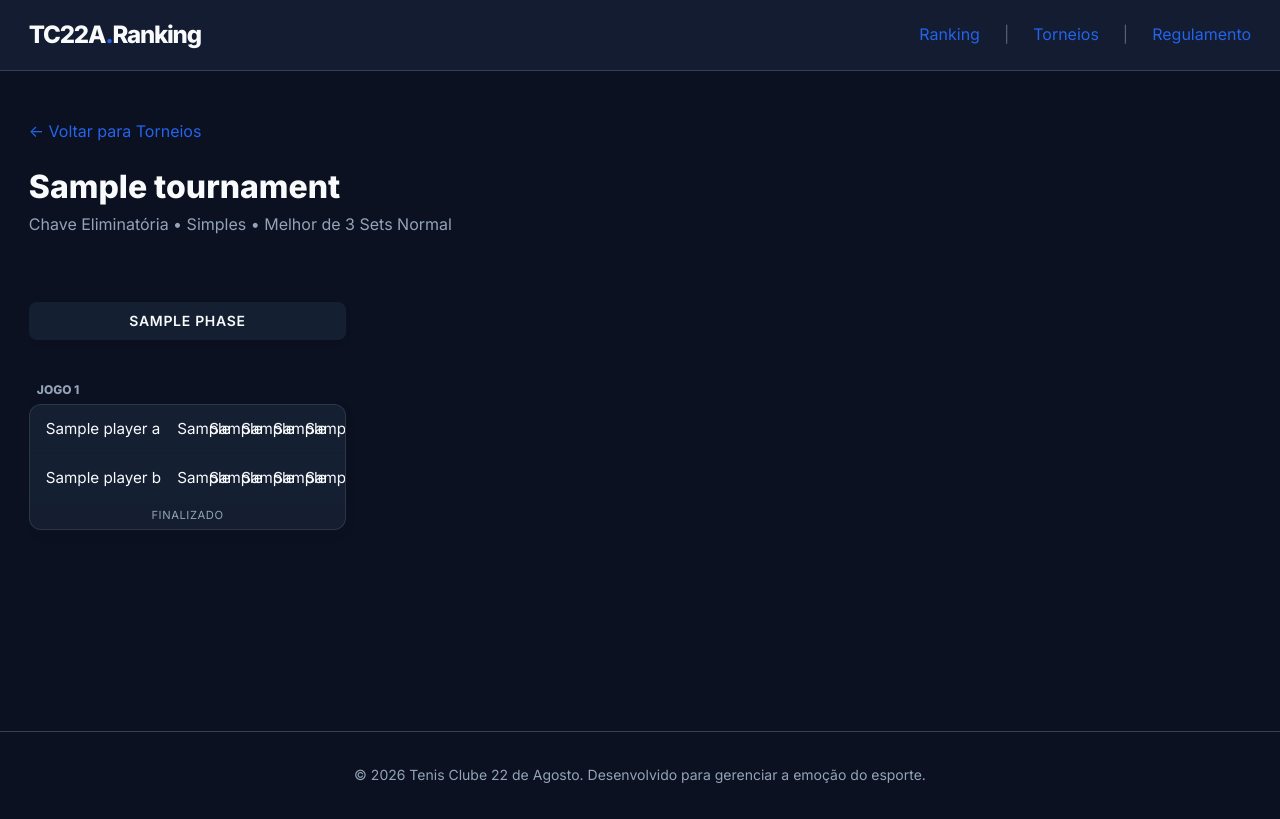
After one commit to fernandotos/TC22A, a Django app: template tournaments/templates/tournaments/knockout_detail.html in a window 1280 px wide. The commit adds this page. Run offline with Django 5.2, Linux system fonts and the light colour scheme; tables that the repository leaves empty hold one stand-in row (values such as "Sample post"); the template is opened without the code that fills it: values that come from a table or form of the project are taken from there, most other values are stand-ins (such as "Sample title", 1, 10 or a date in 2020).

Commit message:
Nova versão: Torneios eliminatórios com arquitetura para multiplas chaves

```diff
--- a/tc22a_project/settings.py
+++ b/tc22a_project/settings.py
@@ -23,7 +23,7 @@ BASE_DIR = Path(__file__).resolve().parent.parent
 SECRET_KEY = 'django-insecure-8c-^g#$w((ko#!wct_jm!@9tk8$0bw+2#a+9*&4&g#w^*$r#g3'
 
 # SECURITY WARNING: don't run with debug turned on in production!
-DEBUG = True
+DEBUG = False
 
 ALLOWED_HOSTS = ['tc22a.pythonanywhere.com', 'localhost', '127.0.0.1']
 
--- a/tournaments/templates/base.html
+++ b/tournaments/templates/base.html
@@ -108,6 +108,8 @@
             <nav class="header-nav">
                 <a href="{% url 'tournaments:home' %}" class="nav-link">Ranking</a>
                 <span class="nav-divider">|</span>
+                <a href="{% url 'tournaments:knockout_list' %}" class="nav-link">Torneios</a>
+                <span class="nav-divider">|</span>
                 <a href="{% static 'Regulamento_Ranking_Interno_Tenis.pdf' %}" target="_blank" rel="noopener noreferrer"
                     class="nav-link">Regulamento</a>
             </nav>
--- /dev/null
+++ b/tournaments/templates/tournaments/knockout_detail.html
@@ -0,0 +1,224 @@
+{% extends "base.html" %}
+{% load static %}
+
+{% block content %}
+<style>
+    .bracket-container {
+        display: flex;
+        flex-direction: row;
+        overflow-x: auto;
+        padding: 2rem 0;
+        gap: 3rem;
+        /* Custom scrollbar for webkit */
+        scrollbar-width: thin;
+        scrollbar-color: var(--primary-color) var(--bg-card);
+    }
+
+    .bracket-container::-webkit-scrollbar {
+        height: 8px;
+    }
+    .bracket-container::-webkit-scrollbar-track {
+        background: var(--bg-card);
+        border-radius: 4px;
+    }
+    .bracket-container::-webkit-scrollbar-thumb {
+        background-color: var(--primary-color);
+        border-radius: 4px;
+    }
+
+    .round {
+        display: flex;
+        flex-direction: column;
+        justify-content: center;
+        min-width: 280px;
+        gap: 1.5rem;
+    }
+
+    .round-header {
+        text-align: center;
+        font-size: 0.875rem;
+        font-weight: 600;
+        color: var(--primary-color);
+        text-transform: uppercase;
+        letter-spacing: 0.05em;
+        margin-bottom: 1rem;
+        background: var(--bg-card);
+        padding: 0.5rem;
+        border-radius: 8px;
+        box-shadow: 0 4px 6px rgba(0,0,0,0.05);
+    }
+
+    .matchup {
+        background: var(--bg-card);
+        border-radius: 12px;
+        box-shadow: 0 4px 12px rgba(0, 0, 0, 0.08);
+        border: 1px solid rgba(255, 255, 255, 0.1);
+        overflow: hidden;
+        position: relative;
+        transition: transform 0.2s ease, box-shadow 0.2s ease;
+    }
+
+    .matchup:hover {
+        transform: translateY(-2px);
+        box-shadow: 0 6px 16px rgba(var(--primary-color-rgb, 59, 130, 246), 0.2);
+    }
+
+    /* Simple right-connector for non-final rounds */
+    .round:not(:last-child) .matchup::after {
+        content: '';
+        position: absolute;
+        right: -1.5rem;
+        top: 50%;
+        width: 1.5rem;
+        border-bottom: 2px solid var(--primary-color);
+        opacity: 0.5;
+    }
+
+    .team {
+        display: flex;
+        justify-content: space-between;
+        align-items: center;
+        padding: 0.75rem 1rem;
+        font-size: 0.95rem;
+        position: relative;
+    }
+
+    .team:first-child {
+        border-bottom: 1px solid rgba(0, 0, 0, 0.05);
+    }
+
+    @media (prefers-color-scheme: dark) {
+        .team:first-child {
+            border-bottom: 1px solid rgba(255, 255, 255, 0.05);
+        }
+    }
+
+    .team.winner {
+        font-weight: bold;
+        background: rgba(var(--primary-color-rgb, 59, 130, 246), 0.05);
+    }
+
+    .team.winner .team-name {
+        color: var(--success, #10b981);
+    }
+
+    .team.winner::before {
+        content: '';
+        position: absolute;
+        left: 0;
+        top: 0;
+        bottom: 0;
+        width: 4px;
+        background: var(--success, #10b981);
+    }
+
+    .team-name {
+        white-space: nowrap;
+        overflow: hidden;
+        text-overflow: ellipsis;
+        flex-grow: 1;
+        padding-right: 1rem;
+    }
+
+    .team-score {
+        font-family: 'Inter', monospace;
+        display: flex;
+        gap: 0.5rem;
+        font-weight: 500;
+    }
+
+    .team-score span {
+        width: 1.5rem;
+        text-align: center;
+    }
+
+    .match-status {
+        font-size: 0.7rem;
+        text-align: center;
+        padding: 0.25rem;
+        background: rgba(0,0,0,0.03);
+        color: var(--text-muted);
+        text-transform: uppercase;
+        letter-spacing: 0.05em;
+    }
+
+    @media (prefers-color-scheme: dark) {
+        .match-status {
+            background: rgba(255,255,255,0.03);
+        }
+    }
+
+    /* Ajuste para usar o máximo da tela e não cortar as chaves finais */
+    .container {
+        max-width: 98% !important;
+        padding: 0 1rem;
+    }
+
+</style>
+
+<div style="margin-bottom: 2rem;">
+    <a href="{% url 'tournaments:knockout_list' %}" class="back-link">&larr; Voltar para Torneios</a>
+    <h1 class="home-title" style="margin-top: 1rem;">{{ tournament.name }}</h1>
+    <p class="home-subtitle" style="color: var(--text-muted);">
+        Chave Eliminatória &bull; {{ tournament.get_competition_type_display }} &bull; {{ tournament.get_set_format_display }}
+    </p>
+</div>
+
+{% if not brackets %}
+<div class="card" style="text-align: center; padding: 3rem;">
+    <p style="color: var(--text-muted);">A chave deste torneio ainda não foi gerada.</p>
+</div>
+{% else %}
+    {% for bracket in brackets %}
+        {% if brackets|length > 1 %}
+            <h2 style="margin-top: 3rem; margin-bottom: 1rem; color: var(--primary-color); font-size: 1.5rem; border-bottom: 1px solid var(--border-color); padding-bottom: 0.5rem;">{{ bracket.name }}</h2>
+        {% endif %}
+        <div class="bracket-container">
+            {% for round_num, matches in bracket.rounds.items %}
+            <div class="round">
+                <div class="round-header">{{ matches.0.phase }}</div>
+
+                {% for match in matches %}
+                <div class="matchup-wrapper" style="display: flex; flex-direction: column; gap: 0.3rem;">
+                    <div style="font-size: 0.75rem; color: var(--text-muted); margin-left: 0.5rem; font-weight: bold; text-transform: uppercase;">Jogo {{ match.match_number }}</div>
+                    <div class="matchup">
+                    <div class="team {% if match.winner and match.winner == match.player_a %}winner{% endif %}">
+                        <span class="team-name">{% if match.player_a %}{{ match.player_a.name }}{% elif match.round_number == 1 %}BYE{% elif match.prev_match_a %}<span style="font-size: 0.85em; font-style: italic; color: var(--text-muted);">Venc. Jogo {{ match.prev_match_a.match_number }}</span>{% else %}A definir{% endif %}</span>
+                        <span class="team-score">
+                            {% if match.set1_a != None %}<span>{{ match.set1_a }}</span>{% endif %}
+                            {% if match.set2_a != None %}<span>{{ match.set2_a }}</span>{% endif %}
+                            {% if match.set3_a != None %}<span>{{ match.set3_a }}</span>{% endif %}
+                            {% if match.set4_a != None %}<span>{{ match.set4_a }}</span>{% endif %}
+                            {% if match.set5_a != None %}<span>{{ match.set5_a }}</span>{% endif %}
+                        </span>
+                    </div>
+
+                    <div class="team {% if match.winner and match.winner == match.player_b %}winner{% endif %}">
+                        <span class="team-name">{% if match.player_b %}{{ match.player_b.name }}{% elif match.round_number == 1 %}BYE{% elif match.prev_match_b %}<span style="font-size: 0.85em; font-style: italic; color: var(--text-muted);">Venc. Jogo {{ match.prev_match_b.match_number }}</span>{% else %}A definir{% endif %}</span>
+                        <span class="team-score">
+                            {% if match.set1_b != None %}<span>{{ match.set1_b }}</span>{% endif %}
+                            {% if match.set2_b != None %}<span>{{ match.set2_b }}</span>{% endif %}
+                            {% if match.set3_b != None %}<span>{{ match.set3_b }}</span>{% endif %}
+                            {% if match.set4_b != None %}<span>{{ match.set4_b }}</span>{% endif %}
+                            {% if match.set5_b != None %}<span>{{ match.set5_b }}</span>{% endif %}
+                        </span>
+                    </div>
+
+                    {% if match.status == 'pending' %}
+                    <div class="match-status">Aguardando</div>
+                    {% elif match.status == 'cancelled' %}
+                    <div class="match-status">Cancelado</div>
+                    {% else %}
+                    <div class="match-status">Finalizado</div>
+                    {% endif %}
+                </div>
+                </div>
+                {% endfor %}
+
+            </div>
+            {% endfor %}
+        </div>
+    {% endfor %}
+{% endif %}
+
+{% endblock %}
--- a/tournaments/urls.py
+++ b/tournaments/urls.py
@@ -8,4 +8,6 @@ urlpatterns = [
     path('ranking/<int:tournament_id>/', views.tournament_detail, name='tournament_detail'),
     path('categoria/<int:category_id>/', views.category_detail, name='category_detail'),
     path('categoria/<int:category_id>/ranking/', views.category_ranking, name='category_ranking'),
+    path('torneios/', views.knockout_list, name='knockout_list'),
+    path('torneio/<int:tournament_id>/', views.knockout_detail, name='knockout_detail'),
 ]
```
Also changed, not shown: tournaments/admin.py (+91 -12 lines), tournaments/models.py (+101 -4 lines), tournaments/services.py (+149 -0 lines), tournaments/templates/tournaments/knockout_list.html (added, +26 -0 lines), tournaments/views.py (+59 -2 lines), tournaments/migrations/0004_knockouttournament_rankingtournament_and_more.py (added), tournaments/migrations/0005_tournament_number_of_brackets.py (added).
